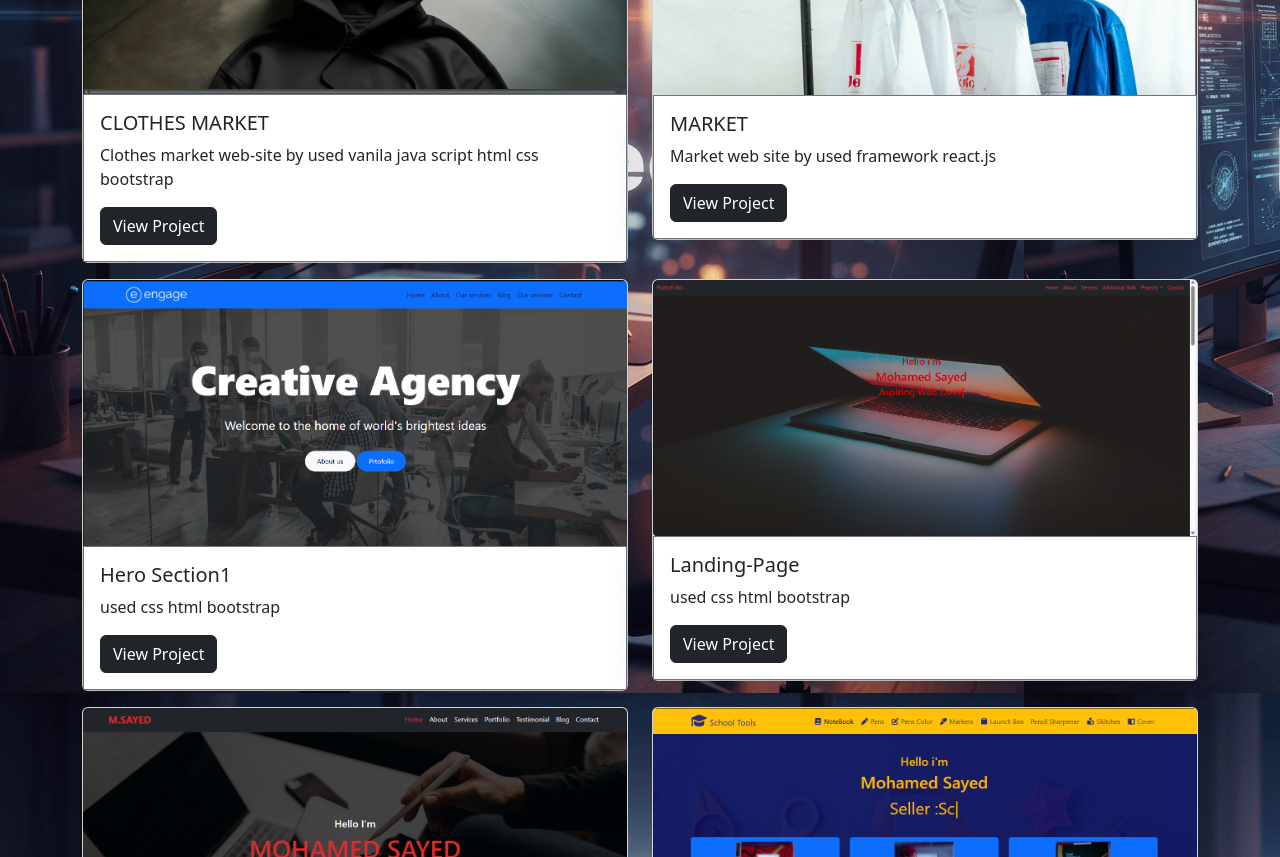
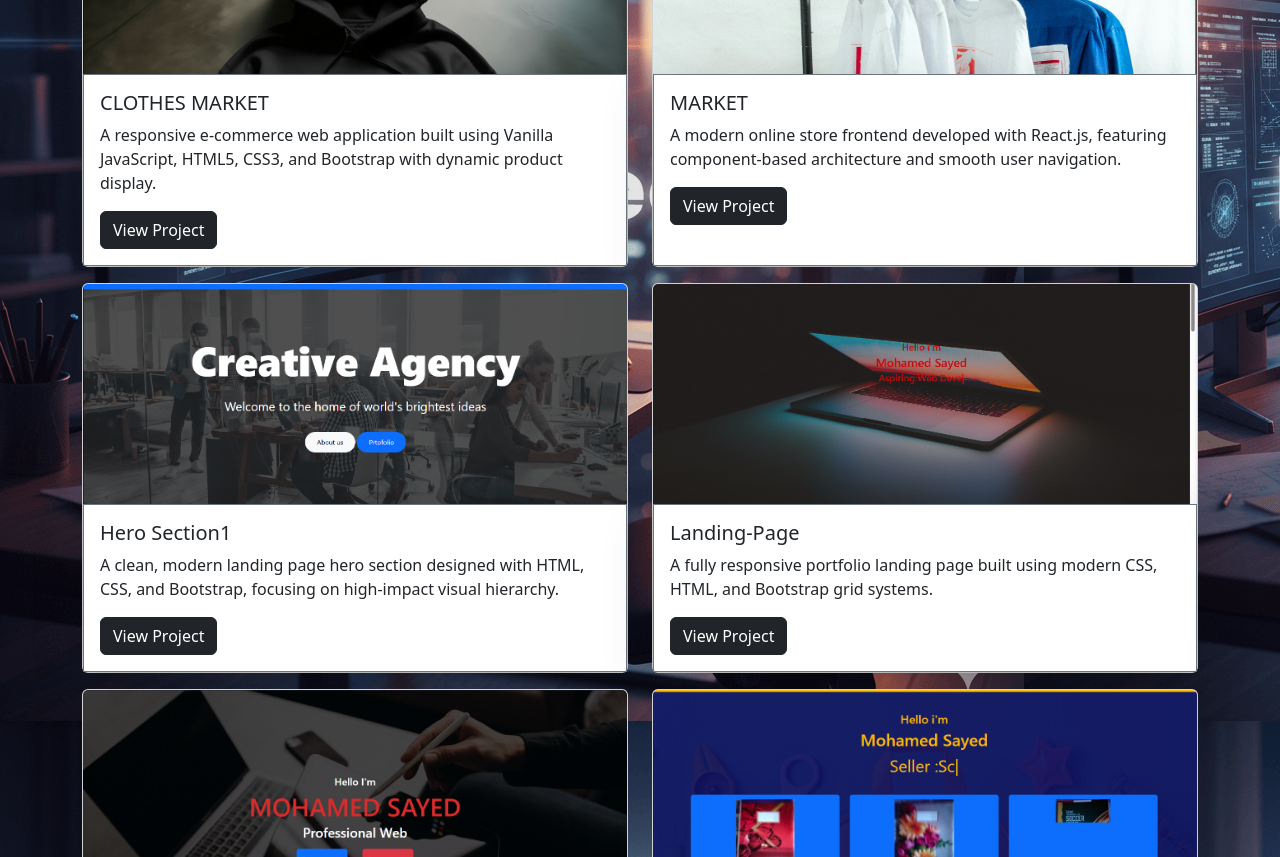
Before and after one commit to ms1701240-cell/portfolio-frontend, a React (Vite) app: page / in a window 1280 px wide. Shown: the part 2840-3697 px from the top of the page. Built offline with nearby package versions, Linux system fonts and the light colour scheme; no server answers.

Commit message:
added ads.txt and adx tags

```diff
--- a/src/App.css
+++ b/src/App.css
@@ -72,3 +72,14 @@
   position: relative;
   z-index: 100;
 }
+/* تثبيت أبعاد صور الكروت لتكون متساوية ومنتظمة */
+.proj .card-img-top {
+  height: 220px;          /* حدد الارتفاع المناسب لكل الصور */
+  object-fit: cover;      /* قص الصورة واحتوائها داخل المساحة بدون تشويه */
+  object-position: center;/* ضبط تمركز الصورة في المنتصف */
+}
+
+/* التأكد من أن جميع الكروت تأخذ نفس الارتفاع بالكامل */
+.proj .card {
+  height: 100%;
+}
--- a/src/Component/Projects.jsx
+++ b/src/Component/Projects.jsx
@@ -11,102 +11,108 @@ import img10 from '../img/assests/Screenshot 2026-06-25 230214.png'
 import img11 from '../img/assests/Screenshot 2026-08-22 142209.png'
 import img12 from '../img/assests/Screenshot 2026-09-14 220237.png'
 import img13 from '../img/assests/Screenshot 2026-09-15 190511.png'
+import img14 from '../img/assests/Screenshot 2026-09-23 145335.png'
 import { image } from 'framer-motion/client'
 
 const Projects = () => {
-    const projectsData = [
+   const projectsData = [
   {
     id: 1,
     title: "CLOTHES MARKET",
-    description: 'Clothes market web-site by used vanila java script html css bootstrap',
-    image: img1, // اسم الصورة اللي هتحطها في فولدر الـ assets
+    description: 'A responsive e-commerce web application built using Vanilla JavaScript, HTML5, CSS3, and Bootstrap with dynamic product display.',
+    image: img1,
     demoLink: 'https://ms1701240-cell.github.io/clothes/'
   },
   {
     id: 2,
     title: "MARKET",
-    description: 'Market web site by used framework react.js',
+    description: 'A modern online store frontend developed with React.js, featuring component-based architecture and smooth user navigation.',
     image: img2,
     demoLink: "https://momen-storefront.vercel.app"
   },
    {
     id: 3,
     title: "Hero Section1",
-    description: 'used css html bootstrap',
+    description: 'A clean, modern landing page hero section designed with HTML, CSS, and Bootstrap, focusing on high-impact visual hierarchy.',
     image: img3,
     demoLink: "https://ms1701240-cell.github.io/Hero-section/"
   },
    {
     id:4 ,
     title: "Landing-Page",
-    description: 'used css html bootstrap',
+    description: 'A fully responsive portfolio landing page built using modern CSS, HTML, and Bootstrap grid systems.',
     image: img4,
     demoLink: 'https://ms1701240-cell.github.io/portofolio/'
   },
   {
     id:5 ,
     title: "Hero section2",
-    description: 'used css html bootstrap',
+    description: 'An alternative creative hero section layout built with clean HTML, CSS, and Bootstrap components.',
     image: img5,
     demoLink: 'https://ms1701240-cell.github.io/hero-sec/'
   },
   {
      id: 6,
     title: "School-tools web-site",
-    description: 'web-site by used frame work react.js',
+    description: 'An interactive school tools web platform developed using React.js for managing educational utilities seamlessly.',
     image: img6,
     demoLink: "https://ms1701240-cell.github.io/school/"
   },
    {
      id: 7,
-    title: "CRUD Opperator",
-    description: 'by used html css javascript',
+    title: "CRUD Operator",
+    description: 'A comprehensive data management system implementing full Create, Read, Update, and Delete operations using Vanilla JavaScript.',
     image: img7,
     demoLink: "https://ms1701240-cell.github.io/portofolio/crud%20schooltools/Crud2.html"
   },
    {
      id: 8,
     title: "Simple Store web-site by React.js",
-    description: '"A modern E-commerce platform built with React.js and Tailwind CSS',
+    description: 'A modern, responsive e-commerce platform built with React.js and Tailwind CSS, featuring sleek UI components and clean layout.',
     image: img8,
     demoLink: "https://ms1701240-cell.github.io/stylestore/#/home"
   },
   {
-    id:9,
-    title:"KORACOM WEB-SITE",
-    description:"web-site by next.js for football news ",
-    image:img9,
+    id: 9,
+    title: "KORACOM WEB-SITE",
+    description: 'A real-time football news and match-tracking web application built with Next.js for optimized performance and SEO.',
+    image: img9,
     demoLink: "https://kora-gamma-three.vercel.app"
   },
    {
-    id:10,
-    title:"E-Commerce Store WEB-SITE",
-    description:"web-site by next.js  ",
-    image:img10,
+    id: 10,
+    title: "E-Commerce Store WEB-SITE",
+    description: 'An advanced full-featured e-commerce web application powered by Next.js, featuring server-side rendering and fast loading times.',
+    image: img10,
     demoLink: "https://next-store-inky-tau.vercel.app"
   },
    {
-    id:11,
-    title:"E-Commerce Store Application By React Native",
-    description:"Apllication build by React Native buy store with mobile application used nativewind libirary to improve UI desgin ",
-    image:img11,
+    id: 11,
+    title: "E-Commerce Store Application By React Native",
+    description: 'A cross-platform mobile shopping app built with React Native and NativeWind, offering a seamless and native UI/UX design experience.',
+    image: img11,
     demoLink: "https://lnkd.in/p/e6pkZF4b"
   },
   {
-    id:12,
-    title:"School Management Dashboard by Angular Framework",
-    description:"Comprehensive educational admin dashboard built with Angular for managing students, teachers, courses, and attendance with advanced filtering and dynamic tables.  Login -> Username: emilys | Password: emilyspass ",
-    image:img12,
+    id: 12,
+    title: "School Management Dashboard by Angular Framework",
+    description: 'Comprehensive educational admin dashboard built with Angular for managing students, teachers, courses, and attendance with advanced filtering and dynamic tables.',
+    image: img12,
     demoLink: "https://ms1701240-cell.github.io/angular-dashboard-app/login",
-
   },
   {
     id: 13,
-title: "Octa Loans - Advanced Admin Dashboard",
-description: "A fully responsive loan management dashboard built with Angular, featuring comprehensive CRUD operations, interactive data tables with custom horizontal scrolling, and multi-language support (EN/AR).",
-image: img13,
-demoLink: "https://ms1701240-cell.github.io/workloan/loan",
-
+    title: "Octa Loans - Advanced Admin Dashboard",
+    description: "A fully responsive loan management dashboard built with Angular, featuring comprehensive CRUD operations, interactive data tables, and multi-language support (EN/AR).",
+    image: img13,
+    demoLink: "https://ms1701240-cell.github.io/workloan/loan",
+  },
+  {
+     id: 14,
+    title: "teercom Application Store",
+    description:"A modern e-commerce mobile app built with React Native & NativeWind, featuring cart, map tracking, and MongoDB.",
+    image: img14,
+    demoLink: "https://lnkd.in/p/esuN8_jB",
   }
 ];
   return (
@@ -117,7 +123,7 @@ demoLink: "https://ms1701240-cell.github.io/workloan/loan",
         <div className="container">
             <div className="row gy-3">
                 {projectsData.map((items,index)=>{
-                    return <div className="col-12 col-md-6" key={index} data-aos='fade-up' data-aos-delay={index * 100}>
+                    return <div className="col-12 col-md-6" key={index} data-aos='fade-up' data-aos-delay={index * 50}>
                         <div class="card bg " >
   <img src={items.image} class="card-img-top" alt="..."/>
   <div className="card-body h-100 border border-secondary shadow-lg">
--- a/src/Component/SectionOne.jsx
+++ b/src/Component/SectionOne.jsx
@@ -39,8 +39,12 @@ const SectionOne = () => {
                 <span className="ms-2 text-secondary">23 Years</span>
             </li>
             <li className="mb-3">
+                <strong className="text-white">Graduate:</strong>
+                <span className="ms-2 text-secondary">Alexandria University.</span>
+            </li>
+             <li className="mb-3">
                 <strong className="text-white">Education:</strong>
-                <span className="ms-2 text-secondary">Bachelor of Law</span>
+                <span className="ms-2 text-secondary">NTI/ITIDA/Nile University </span>
             </li>
             <li className="mb-3">
                 <strong className="text-white">From:</strong>
```
Also changed, not shown: src/img/assests/Screenshot 2026-09-23 145335.png (added).
